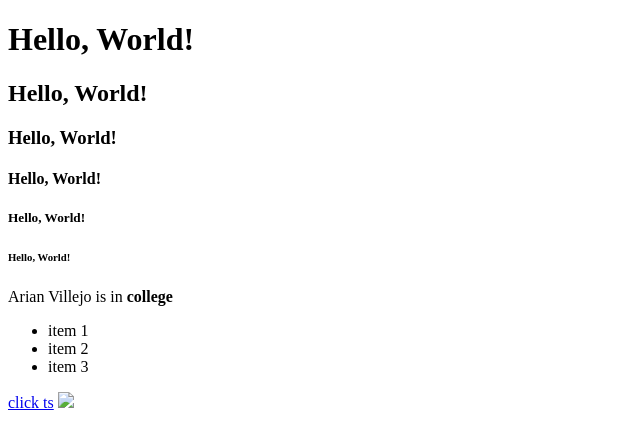
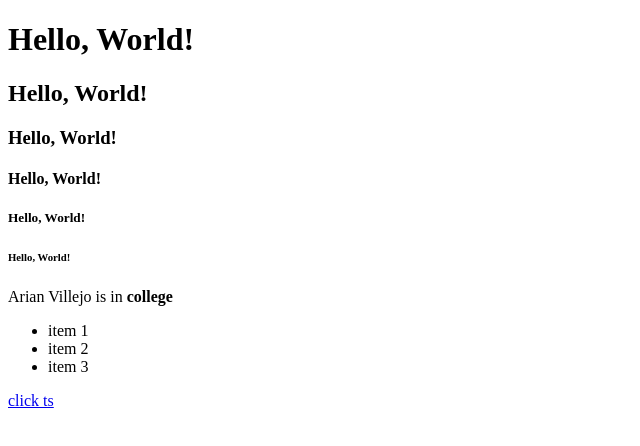
Before and after one commit to awieyawns/PLM_Test, a plain HTML site: page html-boilerplate/index.html in a window 1280 px wide. Shown: the full height of the page, 0-640 px from the left. Drawn offline with Linux system fonts and the light colour scheme.

Commit message:
basic html

```diff
--- a/html-boilerplate/index.html
+++ b/html-boilerplate/index.html
@@ -32,7 +32,5 @@
 
 <a href="https://github.com/awieyawns/PLM_Test/tree/main">click ts</a>
 
-<img src="eto.jpg">
-
 </body>
 </html>
```
